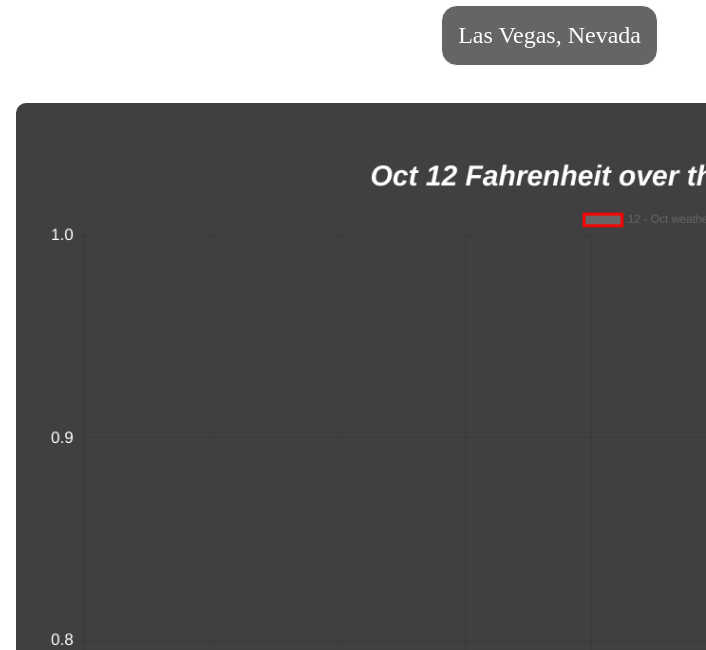
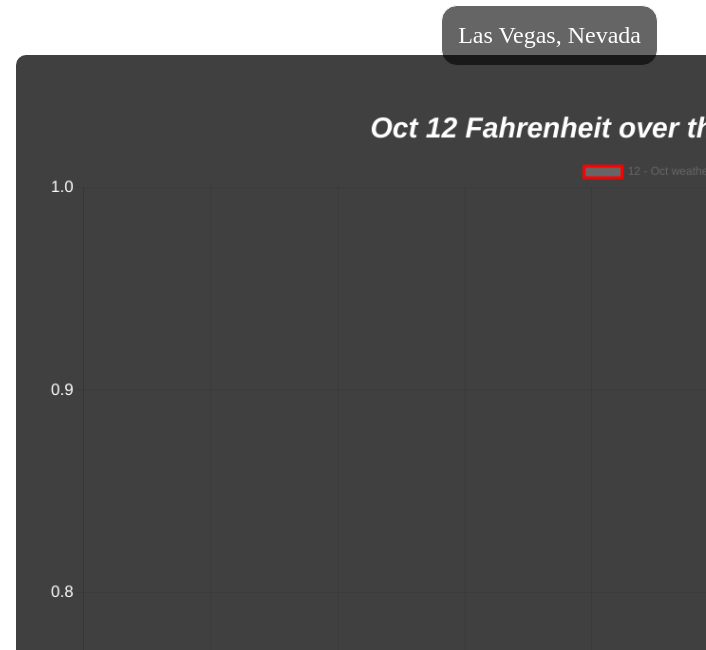
Before and after one commit to zackalsiday/Weathery, a website built with webpack: page index.html in a window 1280 px wide. Shown: the part 150-800 px from the top of the page, 574-1280 px from the left. Built offline with nearby package versions, Linux system fonts and the light colour scheme; no server answers.

Commit message:
map position up

```diff
--- a/src/styles/line-chart.css
+++ b/src/styles/line-chart.css
@@ -16,7 +16,7 @@
     padding-top: 3rem;
     padding-bottom: 3rem;
     left: 550px;
-    bottom: 35rem;
+    bottom: 38rem;
     width: 55vw;
 
 }
```
Also changed, not shown: dist/main.css.
